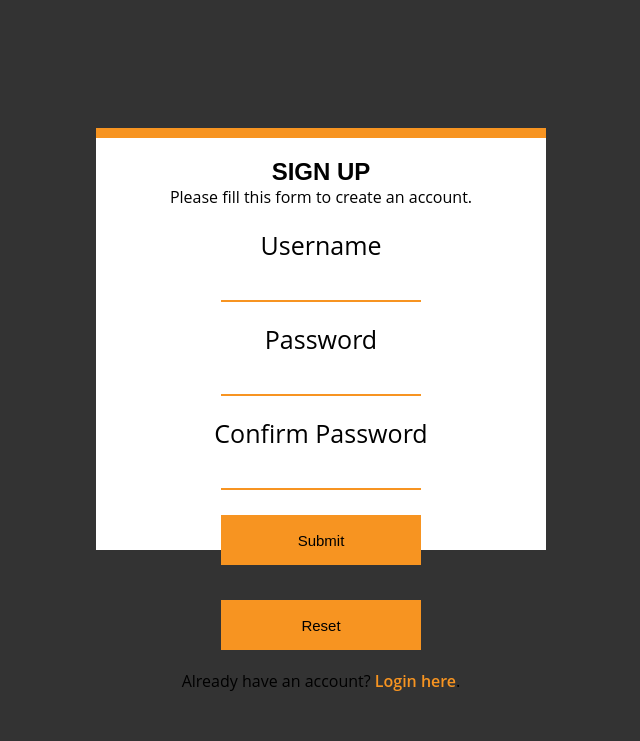
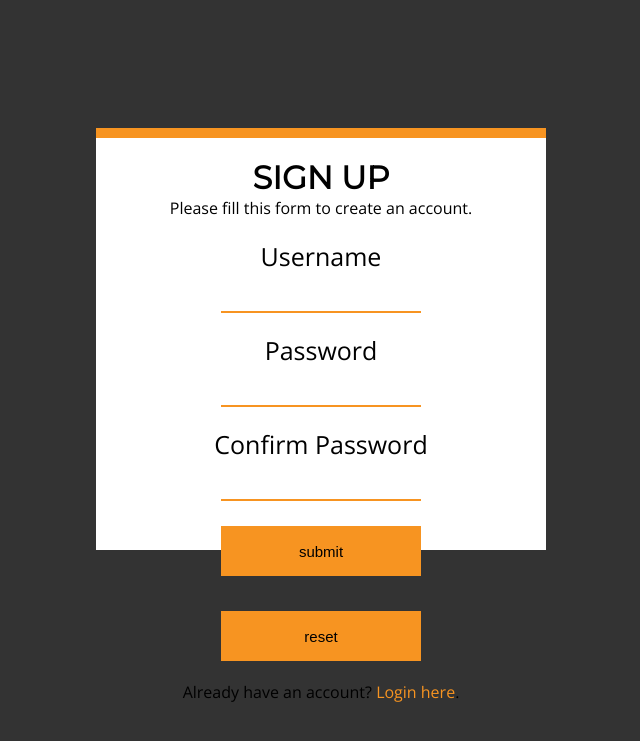
Before and after one commit to IcyWillow/gamingportal, a PHP site: page /register.php in a window 1280 px wide. Shown: the top 741 px of the page, without its empty margins (319-959 px from the left). Run offline with PHP 8.4, Linux system fonts and the light colour scheme.

Commit message:
style blabla

```diff
--- a/public/css/style.css
+++ b/public/css/style.css
@@ -8,7 +8,7 @@ p {
     font-family: 'Open Sans', sans-serif;
 }
 
-h2 {
+h1 {
     font-family: 'Montserrat', sans-serif;
     text-transform: uppercase;
 }
@@ -45,7 +45,7 @@ label {
     height: 422px;
     margin: 0 auto;
     margin-top: 10%;
-    padding: 20px 20px 0px 20px;
+    padding: 20px 20px 20px 20px;
     max-width: 450px;
     min-width: 350px;
 }
@@ -61,7 +61,7 @@ label {
     font-family: 'Open Sans', sans-serif;
 }
 
-.btn {
+button {
     width: 200px;
     height: 50px;
     margin-top: 15px;
@@ -71,7 +71,7 @@ label {
     font-size: 15px;
 }
 
-.btn:hover {
+button:hover {
     background-color: rgb(221, 138, 43)
 }
 
--- a/view/edit.php
+++ b/view/edit.php
@@ -4,11 +4,12 @@
 
 <head>
   <meta charset="UTF-8">
-  <link rel="stylesheet" href="./edit.css">
+  <link rel="stylesheet" href="../public/css/style.css">
   <title>Game Portal</title>
 </head>
 
 <body>
+  <div class="wrapper">
     <form action="../lib/upload.php" method="post" class="edit-form" enctype="multipart/form-data">
         <h1>Create / Edit</h1>
         <label for="game-title">Title:</label>
@@ -25,6 +26,7 @@
             <button class="submit-button" type="submit">Submit</button>
         </div>
     </form>
+  </div>
 </body>
 
 </html>
--- a/view/login.php
+++ b/view/login.php
@@ -92,13 +92,13 @@ if($_SERVER["REQUEST_METHOD"] == "POST"){
 <html lang="en">
 <head>
     <meta charset="UTF-8" />
-    <title>Login</title>
+    <title>Gaming Portal</title>
     <link rel="stylesheet" type="text/css" href="../public/css/style.css">
     <link href="https://fonts.googleapis.com/css?family=Montserrat|Open+Sans" rel="stylesheet">
 </head>
 <body>
     <div class="wrapper">
-        <h2 id="loginTitle">Login</h2>
+        <h1 id="loginTitle">Login</h1>
         <p class="introText">Please fill in your credentials to login.</p>
         <form action="<?php echo htmlspecialchars($_SERVER["PHP_SELF"]); ?>" method="post">
             <div class="form-group <?php echo (!empty($username_err)) ? 'has-error' : ''; ?>">
@@ -116,7 +116,7 @@ if($_SERVER["REQUEST_METHOD"] == "POST"){
                 </span>
             </div>
             <div class="form-group">
-                <input type="submit" class="btn btn-primary" value="Login" />
+                <button type="submit">Login</button>
             </div>
             <p class="introText">
                 Don't have an account?
--- a/view/register.php
+++ b/view/register.php
@@ -99,10 +99,11 @@ if($_SERVER["REQUEST_METHOD"] == "POST"){
     <meta charset="UTF-8" />
     <title>Sign Up</title>
     <link rel="stylesheet" href="../public/css/style.css" />
+    <link href="https://fonts.googleapis.com/css?family=Montserrat|Open+Sans" rel="stylesheet">
 </head>
 <body>
     <div class="wrapper">
-        <h2>Sign Up</h2>
+        <h1>Sign Up</h1>
         <p>Please fill this form to create an account.</p>
         <form action="<?php echo htmlspecialchars($_SERVER["PHP_SELF"]); ?>" method="post">
             <div class="form-group <?php echo (!empty($username_err)) ? 'has-error' : ''; ?>">
@@ -127,8 +128,8 @@ if($_SERVER["REQUEST_METHOD"] == "POST"){
                 </span>
             </div>
             <div class="form-group">
-                <input type="submit" class="btn btn-primary" value="Submit" />
-                <input type="reset" class="btn btn-default" value="Reset" />
+                <button type="submit">submit</button>
+                <button type="reset">reset</button>
             </div>
             <p>
                 Already have an account?
```
